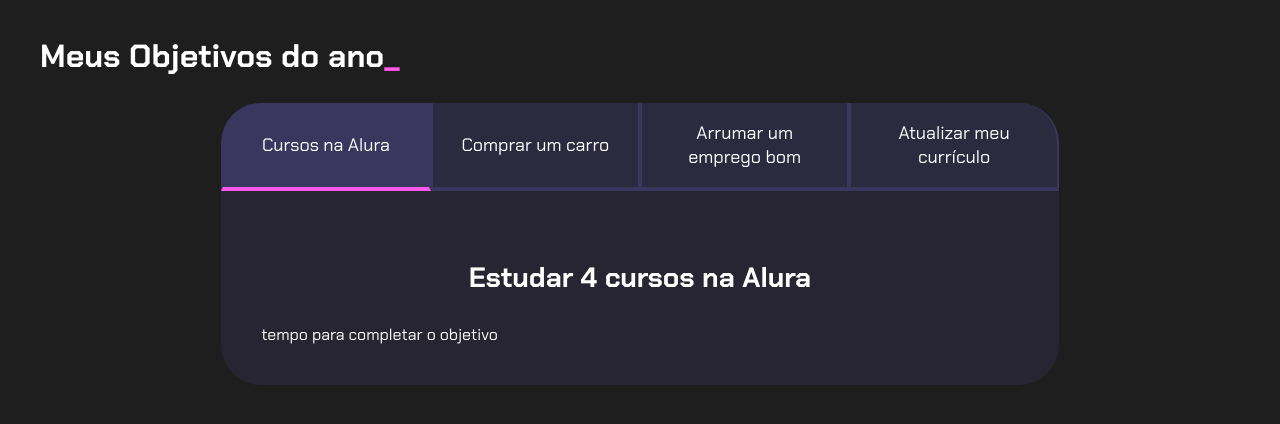
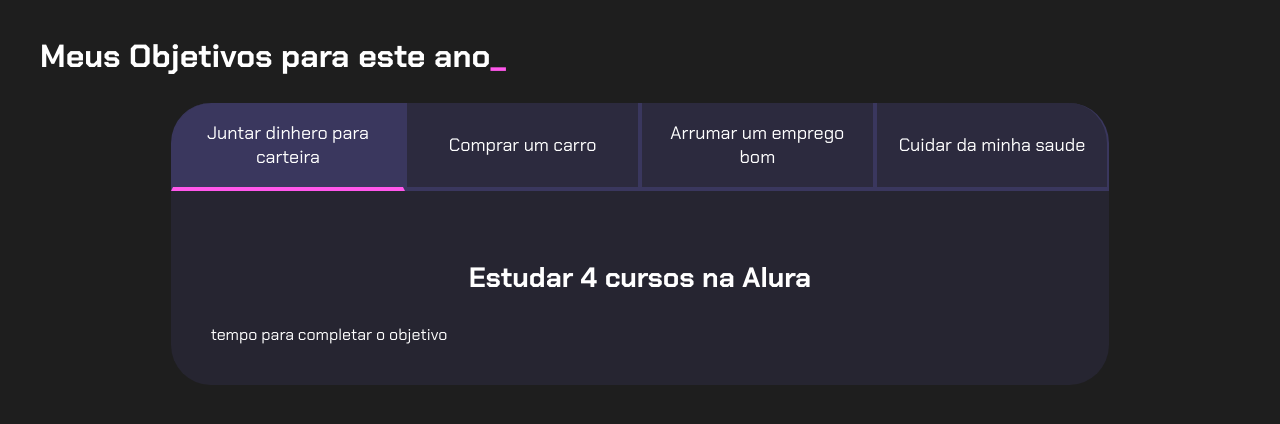
Before and after one commit to isaac20244/isaac, a plain HTML site: page index.html in a window 1280 px wide. Drawn offline with Linux system fonts and the light colour scheme; a script that the page names is missing.

Commit message:
hreugfregreygrygrui

```diff
--- a/index.html
+++ b/index.html
@@ -8,13 +8,13 @@
 </head>
 <body>
     <section class="conteudo-principal">
-        <h2 class="titulo-principal">Meus Objetivos do ano<span>_</span></h2>
+        <h2 class="titulo-principal">Meus Objetivos para este ano<span>_</span></h2>
         <div class="conteudo">
         <div class="botoes">
-            <button class="botao ativo">Cursos na Alura</button>
+            <button class="botao ativo">Juntar dinhero para carteira</button>
             <button class="botao">Comprar um carro</button>
             <button class="botao">Arrumar um emprego bom</button>
-            <button class="botao">Atualizar meu currículo</button>
+            <button class="botao">Cuidar da minha saude</button>
         </div>
         <div class="abas-textos">
             <div class="aba-conteudo ativo">
```
